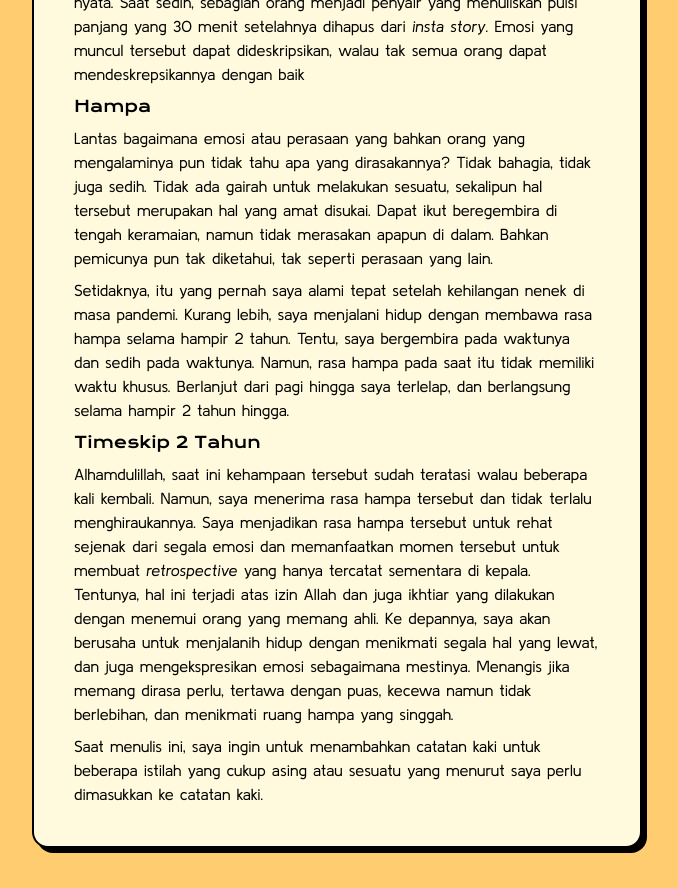
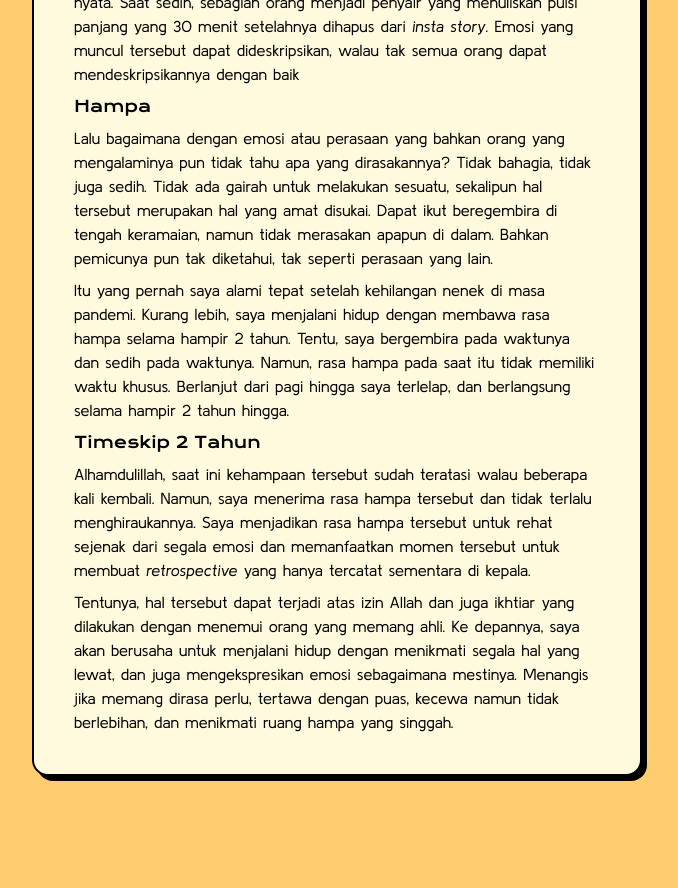
Before and after one commit to altafsyah/altaf, a Next.js app: page /thoughts/void in a window 1280 px wide. Shown: the part 740-1628 px from the top of the page, without its empty margins (198-876 px from the left). After the commit the page ends 1556 px from the top, so only its background shows below. Built offline with nearby package versions, Linux system fonts and the light colour scheme.

Commit message:
fix: typo on content

```diff
--- a/app/thoughts/void/page.mdx
+++ b/app/thoughts/void/page.mdx
@@ -10,16 +10,16 @@ Definisi di atas saya ambil dari [Wikipedia](https://id.wikipedia.org/wiki/Emosi
 
 Contohnya perasaan sedih yang muncul setelah mengalami patah hati, perasaan senang setelah mendapat kejutan di hari ulang tahun oleh rekan kerja, atau juga rasa takut yang muncul saat melewati jalan sepi di malam hari. Perasaan yang muncul tersebut adalah emosi, setidaknya itu yang saya yakini.<br/>
 
-Saat mendapati emosi yang muncul, sebagian orang dapat menjelaskan apa yang dirasakannya. Saat senang, orang dapat menjelaskan dengan lengkap bagaimana perasaan yang dirasakan hingga pemicu dari emosi tersebut. Tak sedikit pula, orang mengekspresikan emosi ke dalam bentuk nyata. Saat sedih, sebagian orang menjadi penyair yang menuliskan puisi panjang yang 30 menit setelahnya dihapus dari _insta story_. Emosi yang muncul tersebut dapat dideskripsikan, walau tak semua orang dapat mendeskrepsikannya dengan baik
+Saat mendapati emosi yang muncul, sebagian orang dapat menjelaskan apa yang dirasakannya. Saat senang, orang dapat menjelaskan dengan lengkap bagaimana perasaan yang dirasakan hingga pemicu dari emosi tersebut. Tak sedikit pula, orang mengekspresikan emosi ke dalam bentuk nyata. Saat sedih, sebagian orang menjadi penyair yang menuliskan puisi panjang yang 30 menit setelahnya dihapus dari _insta story_. Emosi yang muncul tersebut dapat dideskripsikan, walau tak semua orang dapat mendeskripsikannya dengan baik
 
 ### Hampa
 
-Lantas bagaimana emosi atau perasaan yang bahkan orang yang mengalaminya pun tidak tahu apa yang dirasakannya? Tidak bahagia, tidak juga sedih. Tidak ada gairah untuk melakukan sesuatu, sekalipun hal tersebut merupakan hal yang amat disukai. Dapat ikut beregembira di tengah keramaian, namun tidak merasakan apapun di dalam. Bahkan pemicunya pun tak diketahui, tak seperti perasaan yang lain.
+Lalu bagaimana dengan emosi atau perasaan yang bahkan orang yang mengalaminya pun tidak tahu apa yang dirasakannya? Tidak bahagia, tidak juga sedih. Tidak ada gairah untuk melakukan sesuatu, sekalipun hal tersebut merupakan hal yang amat disukai. Dapat ikut beregembira di tengah keramaian, namun tidak merasakan apapun di dalam. Bahkan pemicunya pun tak diketahui, tak seperti perasaan yang lain.
 
-Setidaknya, itu yang pernah saya alami tepat setelah kehilangan nenek di masa pandemi. Kurang lebih, saya menjalani hidup dengan membawa rasa hampa selama hampir 2 tahun. Tentu, saya bergembira pada waktunya dan sedih pada waktunya. Namun, rasa hampa pada saat itu tidak memiliki waktu khusus. Berlanjut dari pagi hingga saya terlelap, dan berlangsung selama hampir 2 tahun hingga.
+Itu yang pernah saya alami tepat setelah kehilangan nenek di masa pandemi. Kurang lebih, saya menjalani hidup dengan membawa rasa hampa selama hampir 2 tahun. Tentu, saya bergembira pada waktunya dan sedih pada waktunya. Namun, rasa hampa pada saat itu tidak memiliki waktu khusus. Berlanjut dari pagi hingga saya terlelap, dan berlangsung selama hampir 2 tahun hingga.
 
 ### Timeskip 2 Tahun
 
-Alhamdulillah, saat ini kehampaan tersebut sudah teratasi walau beberapa kali kembali. Namun, saya menerima rasa hampa tersebut dan tidak terlalu menghiraukannya. Saya menjadikan rasa hampa tersebut untuk rehat sejenak dari segala emosi dan memanfaatkan momen tersebut untuk membuat _retrospective_ yang hanya tercatat sementara di kepala. Tentunya, hal ini terjadi atas izin Allah dan juga ikhtiar yang dilakukan dengan menemui orang yang memang ahli. Ke depannya, saya akan berusaha untuk menjalanih hidup dengan menikmati segala hal yang lewat, dan juga mengekspresikan emosi sebagaimana mestinya. Menangis jika memang dirasa perlu, tertawa dengan puas, kecewa namun tidak berlebihan, dan menikmati ruang hampa yang singgah.
+Alhamdulillah, saat ini kehampaan tersebut sudah teratasi walau beberapa kali kembali. Namun, saya menerima rasa hampa tersebut dan tidak terlalu menghiraukannya. Saya menjadikan rasa hampa tersebut untuk rehat sejenak dari segala emosi dan memanfaatkan momen tersebut untuk membuat _retrospective_ yang hanya tercatat sementara di kepala.
 
-Saat menulis ini, saya ingin untuk menambahkan catatan kaki untuk beberapa istilah yang cukup asing atau sesuatu yang menurut saya perlu dimasukkan ke catatan kaki.
+Tentunya, hal tersebut dapat terjadi atas izin Allah dan juga ikhtiar yang dilakukan dengan menemui orang yang memang ahli. Ke depannya, saya akan berusaha untuk menjalani hidup dengan menikmati segala hal yang lewat, dan juga mengekspresikan emosi sebagaimana mestinya. Menangis jika memang dirasa perlu, tertawa dengan puas, kecewa namun tidak berlebihan, dan menikmati ruang hampa yang singgah.
```
